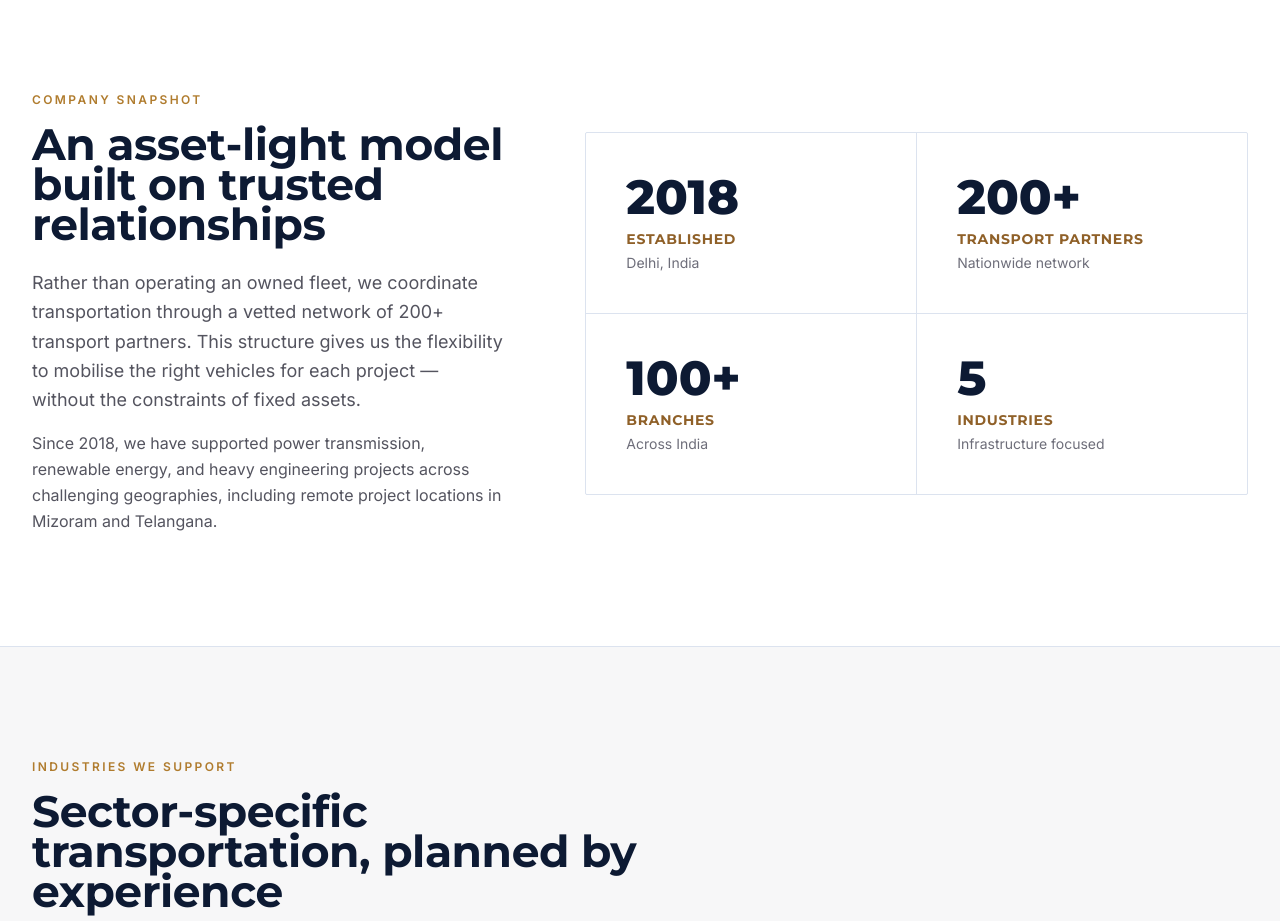
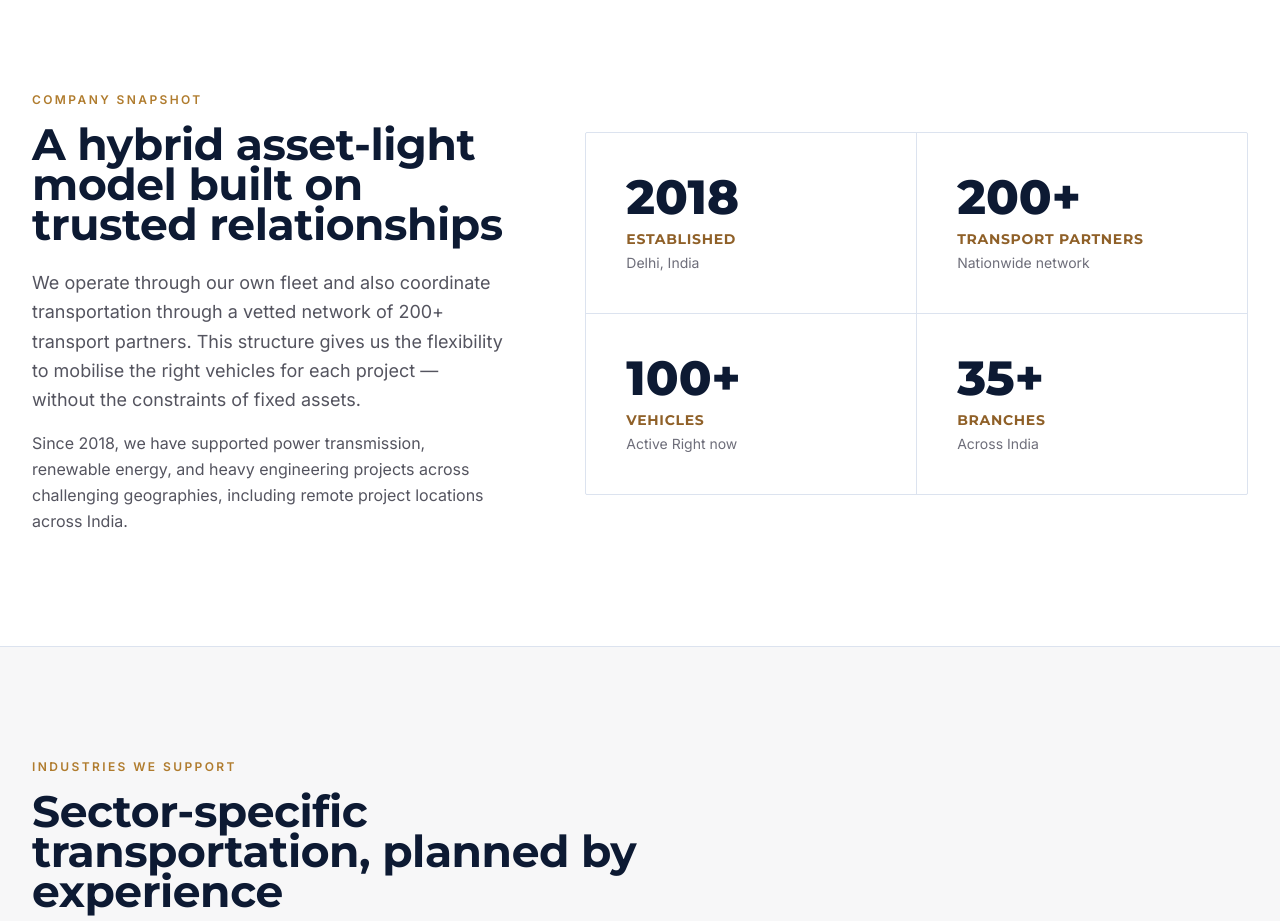
Before and after one commit to bychetansharma/JGT, a React (Vite) app: page / in a window 1280 px wide. Shown: the part 820-1741 px from the top of the page. Built offline with nearby package versions, Linux system fonts and the light colour scheme; no server answers.

Commit message:
Update CompanySnapshot.tsx

```diff
--- a/src/components/CompanySnapshot.tsx
+++ b/src/components/CompanySnapshot.tsx
@@ -3,8 +3,8 @@ import { Reveal } from './Reveal';
 const STATS = [
   { value: '2018', label: 'Established', sub: 'Delhi, India' },
   { value: '200+', label: 'Transport Partners', sub: 'Nationwide network' },
-  { value: '100+', label: 'Branches', sub: 'Across India' },
-  { value: '5', label: 'Industries', sub: 'Infrastructure focused' },
+  { value: '100+', label: 'Vehicles', sub: 'Active Right now' },
+  { value: '35+', label: 'Branches', sub: 'Across India' },
 ];
 
 export function CompanySnapshot() {
@@ -15,10 +15,10 @@ export function CompanySnapshot() {
           <Reveal>
             <p className="section-label">Company Snapshot</p>
             <h2 className="heading-2 mt-4">
-              An asset-light model built on trusted relationships
+              A hybrid asset-light model built on trusted relationships
             </h2>
             <p className="body-lg mt-6">
-              Rather than operating an owned fleet, we coordinate transportation through a vetted
+              We operate through our own fleet and also coordinate transportation through a vetted
               network of 200+ transport partners. This structure gives us the flexibility to
               mobilise the right vehicles for each project — without the constraints of fixed
               assets.
@@ -26,7 +26,7 @@ export function CompanySnapshot() {
             <p className="body-base mt-4">
               Since 2018, we have supported power transmission, renewable energy, and heavy
               engineering projects across challenging geographies, including remote project
-              locations in Mizoram and Telangana.
+              locations across India.
             </p>
           </Reveal>
 
```
